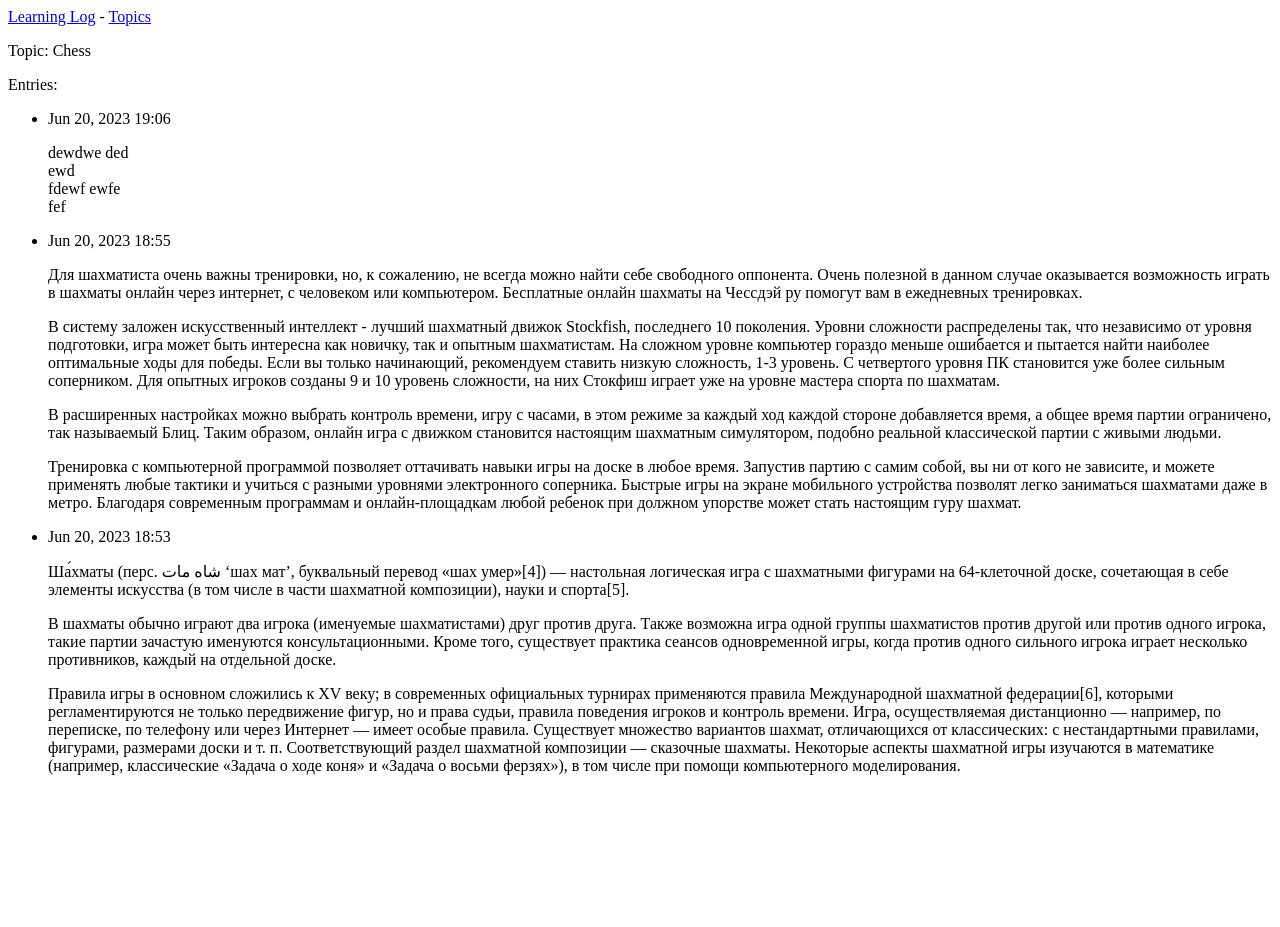
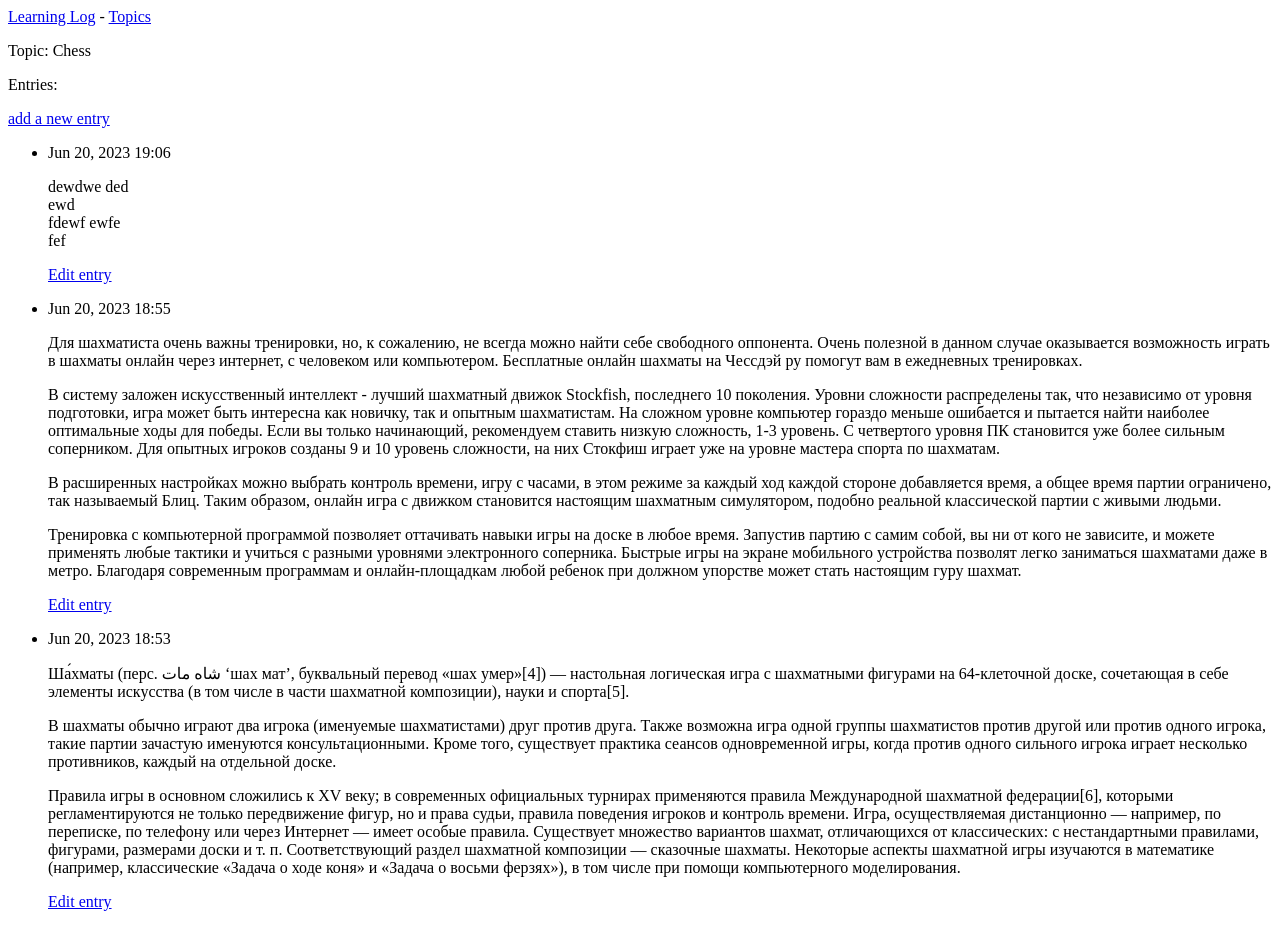
Before and after one commit to RewoLF3020/LearningLog, a Django app: page /topics/1/ in a window 1280 px wide. Before the commit the page ends 775 px from the top, so only its background shows below. Run offline with Django 4.2, Linux system fonts and the light colour scheme; data comes from the database, SQL or seed files in the repository; both versions use the stored data as it was after the commit.

Commit message:
entry's and topic's editing added

```diff
--- a/learning_logs/templates/learning_logs/topic.html
+++ b/learning_logs/templates/learning_logs/topic.html
@@ -5,11 +5,18 @@
     <p>Topic: {{ topic }}</p>
 
     <p>Entries:</p>
+    <p>
+        <a href="{% url 'learning_logs:new_entry' topic.id %}">add a new entry</a>
+    </p>
+
     <ul>
         {% for entry in entries %}
             <li>
                 <p>{{ entry.date_added|date:'M d, Y H:i' }}</p>
                 <p>{{ entry.text|linebreaks }}</p>
+                <p>
+                    <a href="{% url 'learning_logs:edit_entry' entry.id %}">Edit entry</a>
+                </p>
             </li>
         {% empty %}
             <li>There are no entries for this topic yet.</li>
--- a/learning_logs/templates/learning_logs/topics.html
+++ b/learning_logs/templates/learning_logs/topics.html
@@ -14,4 +14,6 @@
         {% endfor %}
     </ul>
 
+    <a href="{% url 'learning_logs:new_topic' %}">Add a new topic:</a>
+
 {% endblock content %}
--- a/learning_logs/urls.py
+++ b/learning_logs/urls.py
@@ -10,4 +10,7 @@ urlpatterns = [
     path('', views.index, name='index'),
     path('topics/', views.topics, name='topics'),
     path('topics/<int:topic_id>/', views.topic, name='topic'),
+    path('new_topic/', views.new_topic, name='new_topic'),
+    path('new_entry/<int:topic_id>/', views.new_entry, name='new_entry'),
+    path('edit_entry/<int:entry_id>/', views.edit_entry, name='edit_entry'),
 ]
--- a/learning_logs/views.py
+++ b/learning_logs/views.py
@@ -1,5 +1,7 @@
-from django.shortcuts import render
-from .models import Topic
+from django.shortcuts import render, redirect
+
+from .models import Topic, Entry
+from .forms import TopicForm, EntryForm
 
 
 def index(request):
@@ -18,3 +20,51 @@ def topic(request, topic_id):
     entries = topic.entry_set.order_by('-date_added')
     context = {'topic': topic, 'entries': entries}
     return render(request, 'learning_logs/topic.html', context)
+
+def new_topic(request):
+    """Определяет новую тему."""
+    if request.method != 'POST':
+        # Данные не отправлялись; создается пустая форма.
+        form = TopicForm()
+    else:
+        # Отправлены данные POST; обработать данные.
+        form = TopicForm(data=request.POST)
+        if form.is_valid():
+            form.save()
+            return redirect('learning_logs:topics')
+
+    # Вывести пустую или недействительную форму.
+    context = {'form': form}
+    return render(request, 'learning_logs/new_topic.html', context)
+
+def new_entry(request, topic_id):
+    """Добавляет новую запись по конкретной теме."""
+    topic = Topic.objects.get(id=topic_id)
+    if request.method != 'POST':
+        form = EntryForm()
+    else:
+        form = EntryForm(data=request.POST)
+        if form.is_valid():
+            new_entry = form.save(commit=False)
+            new_entry.topic = topic
+            new_entry.save()
+            return redirect('learning_logs:topic', topic_id=topic_id)
+
+    context = {'topic': topic, 'form': form}
+    return render(request, 'learning_logs/new_entry.html', context)
+
+def edit_entry(request, entry_id):
+    """Редактирует существующую запись."""
+    entry = Entry.objects.get(id=entry_id)
+    topic = entry.topic
+
+    if request.method != 'POST':
+        form = EntryForm(instance=entry)
+    else:
+        form = EntryForm(instance=entry, data=request.POST)
+        if form.is_valid():
+            form.save()
+            return redirect('learning_logs:topic', topic_id=topic.id)
+
+    context = {'entry': entry, 'topic': topic, 'form': form}
+    return render(request, 'learning_logs/edit_entry.html', context)
```
Also changed, not shown: learning_logs/forms.py (added, +17 -0 lines), learning_logs/templates/learning_logs/edit_entry.html (added, +15 -0 lines), learning_logs/templates/learning_logs/new_entry.html (added, +14 -0 lines), learning_logs/templates/learning_logs/new_topic.html (added, +13 -0 lines), db.sqlite3.
